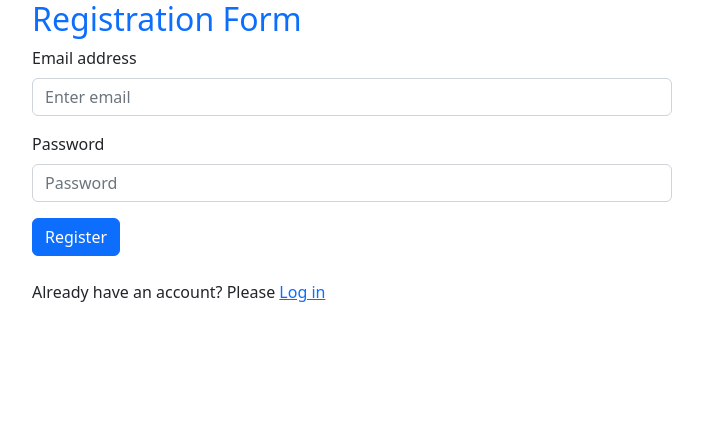
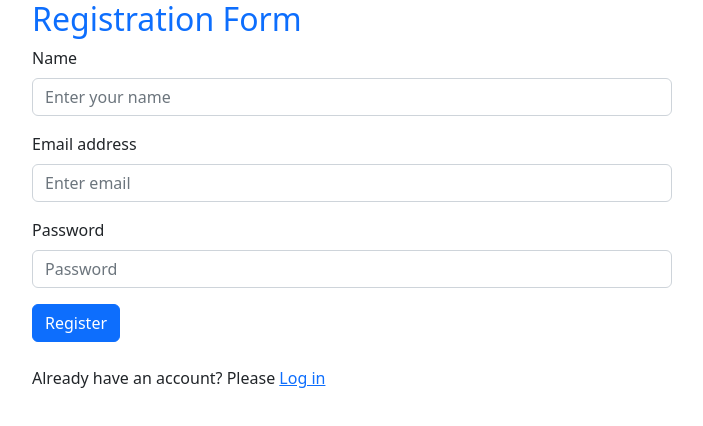
Before and after one commit to saqib0404/email-password-auth, a React (Create React App) app: page /register in a window 1280 px wide. Shown: the top 426 px of the page, without its empty margins (288-991 px from the left). Built offline with nearby package versions, Linux system fonts and the light colour scheme.

Commit message:
username taken from registration

```diff
--- a/src/components/Register.js
+++ b/src/components/Register.js
@@ -2,7 +2,7 @@ import React, { useState } from 'react';
 import Button from 'react-bootstrap/Button';
 import Form from 'react-bootstrap/Form';
 import { Link } from 'react-router-dom';
-import { getAuth, createUserWithEmailAndPassword, sendEmailVerification } from "firebase/auth";
+import { getAuth, createUserWithEmailAndPassword, sendEmailVerification, updateProfile } from "firebase/auth";
 import app from '../firebase/firebase.init'
 
 const auth = getAuth(app);
@@ -15,7 +15,8 @@ const Register = () => {
         event.preventDefault()
         const email = event.target.email.value;
         const password = event.target.password.value;
-        // console.log(email, password);
+        const name = event.target.name.value;
+        console.log(name, password);
         setSuccess(false)
 
         if (!/(?=.*[0-9])/.test(password)) {
@@ -35,14 +36,23 @@ const Register = () => {
             .then(result => {
                 console.log(result.user)
                 setSuccess(true)
+                verifyAccount()
+                updateUserName(name)
                 event.target.reset()
-                verifyAccount()
             })
             .catch(err => {
                 console.error('error: ', err)
                 setErrorPassword(err.message)
             })
+        const updateUserName = (name) => {
+            updateProfile(auth.currentUser, {
+                displayName: name
+            })
+                .then(() => console.log('userNAme updated'))
+                .catch(err => console.log('error: ', err))
+        }
     }
+
 
     const verifyAccount = () => {
         sendEmailVerification(auth.currentUser)
@@ -55,10 +65,10 @@ const Register = () => {
         <div>
             <Form onSubmit={handleResiter} className='w-50 mx-auto'>
                 <h2 className='text-primary'>Registration Form</h2>
-                {/* <Form.Group className="mb-3" controlId="formBasicEmail">
+                <Form.Group className="mb-3" controlId="formBasicName">
                     <Form.Label>Name</Form.Label>
-                    <Form.Control name="name" type="email" placeholder="Enter your name" />
-                </Form.Group> */}
+                    <Form.Control name="name" type="text" placeholder="Enter your name" />
+                </Form.Group>
 
                 <Form.Group className="mb-3" controlId="formBasicEmail">
                     <Form.Label>Email address</Form.Label>
```
